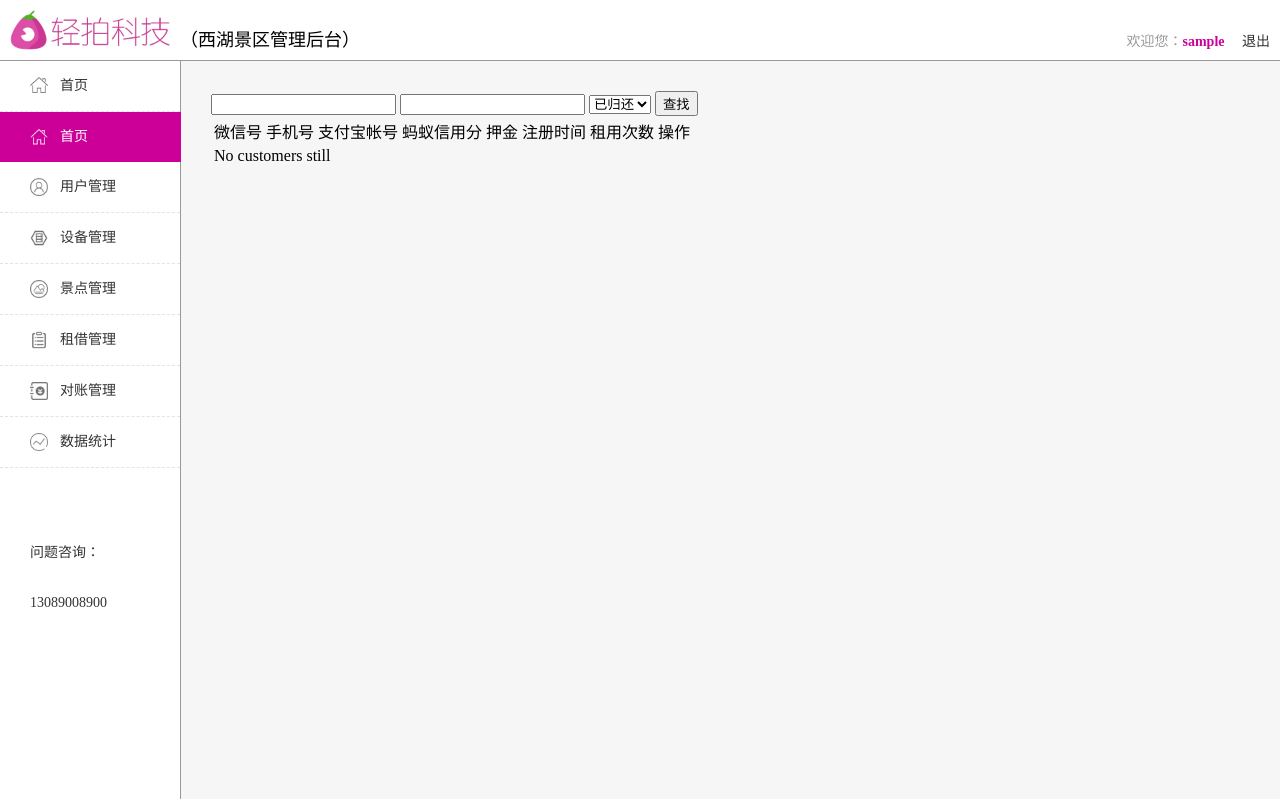
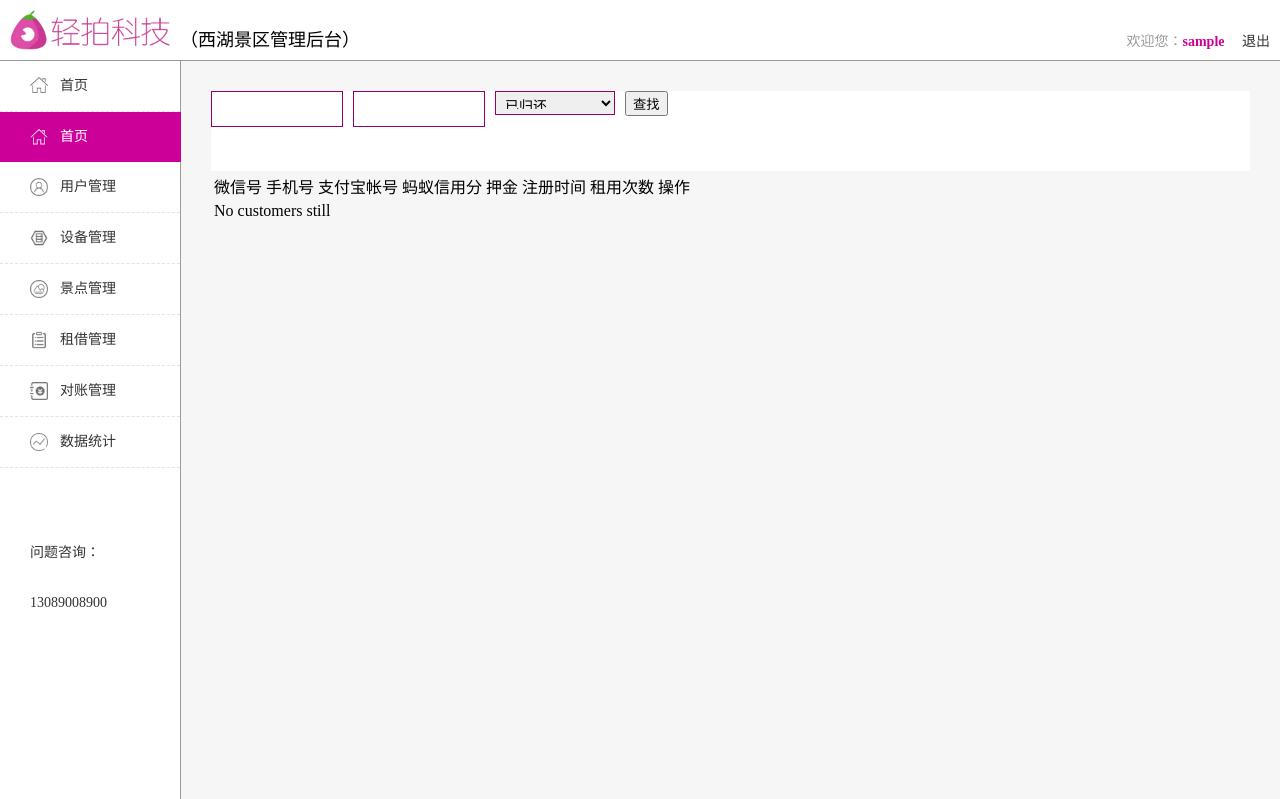
Before and after one commit to will-lzx/management, a Django app: page /customer/ in a window 1280 px wide. Shown: the top 799 px of the page. Run offline with Django 3.2, Linux system fonts and the light colour scheme; the visitor is signed in with stand-in values (Sample User, id 1); data that the repository does not hold is empty.

Commit message:
管理后台设计

```diff
--- a/templates/customer/customer_index.html
+++ b/templates/customer/customer_index.html
@@ -8,10 +8,10 @@
 
 {% block content %}
     <div class="nr_cont">
-       <div>
-        <input id="weixin_number">
-        <input id="mobile_number">
-        <select id="deposit_status">
+       <div class="sear">
+        <input class="sear_input" id="weixin_number">
+        <input class="sear_input" id="mobile_number">
+        <select class="sear_input" id="deposit_status">
             <option value="0">已归还</option>
             <option value="1">未归还</option>
             <option value="2">购买</option>
```
